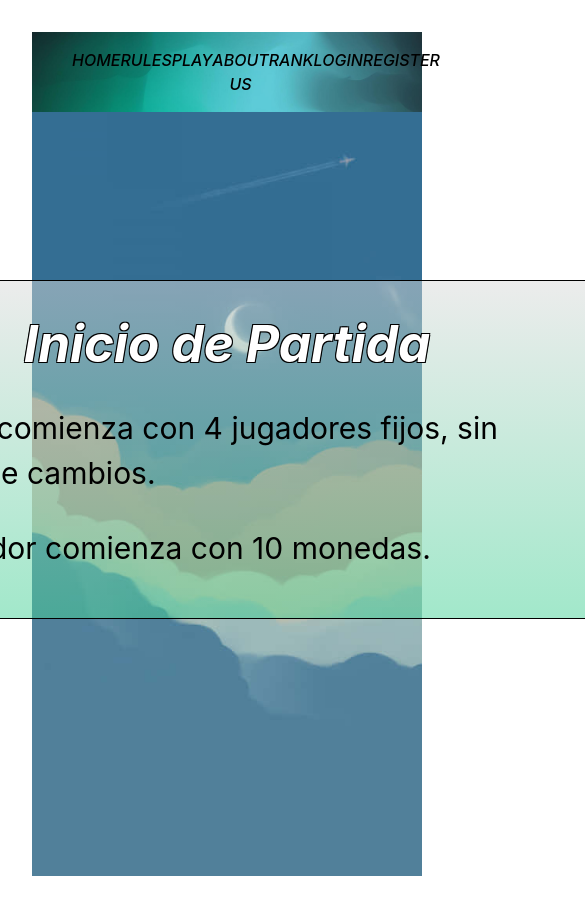
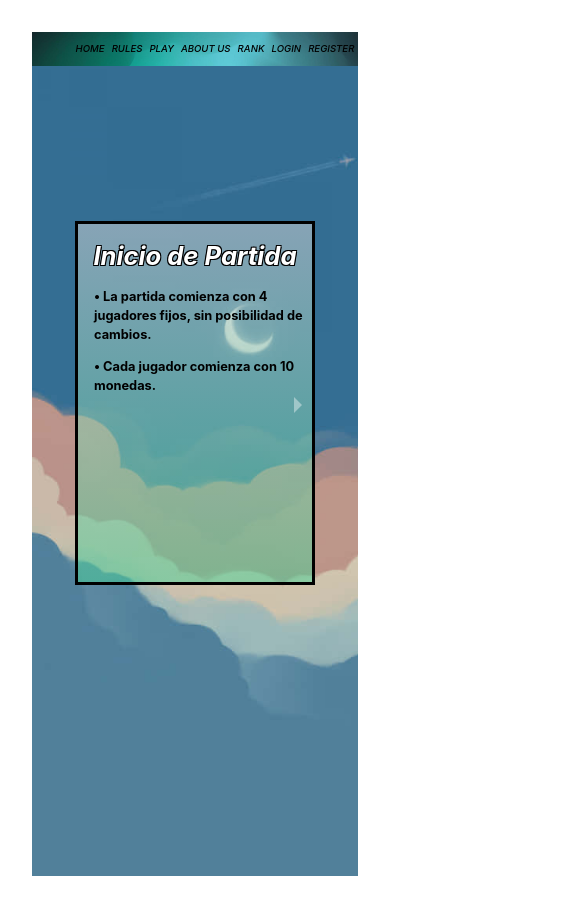
Before and after one commit to ianfryastorga/frontend-polloburbuja, a React (Vite) app in the folder polloburbuja/: page /rules in a window 390 px wide. Shown: the top 908 px of the page, 585 px wide, since content can reach past the window. Built offline with nearby package versions, Linux system fonts and the light colour scheme.

Commit message:
rules 100% y responsive layout

```diff
--- a/polloburbuja/src/App.css
+++ b/polloburbuja/src/App.css
@@ -5,13 +5,13 @@
   padding: 2rem;
   text-align: center;
 }
+
 .fondo {
   background-image: url('./assets/img/fondo.jpg');
   height: 100vh;
   background-size: cover;
   display: flex;
   flex-direction: column;
-
 }
 
 nav ul {
@@ -25,10 +25,10 @@ nav ul {
   height: 300px;
   animation: rotar 7s linear infinite;
 }
+
 nav {
   background-image: url('./assets/img/fondo_nav.jpg');
   background-size: cover;
-
 }
 
 nav ul li {
@@ -63,34 +63,59 @@ h1 {
 }
 
 @keyframes rotar {
-  0% { transform: rotate(0deg); }
-  100% { transform: rotate(360deg); }
+   from { transform: rotate(0deg); }
+   to { transform: rotate(360deg); }
 }
 
 .carousel .carousel-image {
    width: auto;
-  height: 40vh;
+   height: auto;
    object-fit: contain;
 
 }
 
 .carousel {
-  background-image: linear-gradient(to top, rgba(69, 209, 150, 0.5) , rgba(217, 217, 217, 0.5));
-  border: 1px solid #000;
-  height: 40vh;
-  width: 100vw;
+   background-image:
+      linear-gradient(to top, rgba(69,209,150,0.5), rgba(217,217,217,0.5));
+   border: solid black;
+   height:auto;
 }
 
 .carousel h1{
-  text-align: center;
+   text-align:center;
 
 }
 
 .carousel p{
-  text-align: left;
-  padding: 0 1rem;
-  font-style: bold;
-  font-size: 30px;
-  color: black;
+   text-align:left;
+   padding-left :1rem;
+   font-weight:bold;
+   font-size :30px;
+   color:black;
 
 }
+
+
+#minigame {
+  font-size: 18px;
+  padding: 0 1rem;
+
+}
+@media (max-width: 600px) {
+  nav ul {
+    flex-direction: row;
+    align-items: center;
+    font-size: 0.6rem;
+  }
+  .carousel{
+    height: auto;
+    font-size: 0.5rem;
+  }
+  .carousel p{
+    font-size: 0.8rem;
+  }
+  #minigame{
+    font-size: 0.7rem;
+  }
+
+}
--- a/polloburbuja/src/game/rules.jsx
+++ b/polloburbuja/src/game/rules.jsx
@@ -6,7 +6,7 @@ import Layout from '../layout.jsx'
 function Rules() {
   return (
     <Layout>
-      <Carousel showThumbs={false} showStatus={false} showIndicators={false} width='100vh'>
+      <Carousel showThumbs={false} showStatus={false} showIndicators={false} width='60vw'>
         <div>
           <h1>Inicio de Partida</h1>
           <p>• La partida comienza con 4 jugadores fijos, sin posibilidad de cambios.</p>
@@ -29,6 +29,23 @@ function Rules() {
           <p>• La tienda permite comprar potenciadores que se activan inmediatamente en el mismo turno.</p>
         </div>
         <div>
+          <h1>Potenciadores</h1>
+          <p>• Toreto:</p>
+          <p id='minigame'>Le entrega al jugador un dado extra, el jugador dependiendo del resultado en la suma de los dados.</p>
+          <p>• Fuego:</p>
+          <p id='minigame'>Deja todas las casillas que recorra el jugador en su turno de color rojo.</p>
+          <p>• Gandalf:</p>
+          <p id='minigame'>Bloquea el siguiente turno de un jugador a elección</p>
+        </div>
+        <div>
+          <h1>Potenciadores</h1>
+          <p>• Patricio SWAT:</p>
+          <p id='minigame'>Activa un minijuego al azar inmediatamente, luego de esto el jugador vuelve a su turno normal.</p>
+          <p>• Fantasma:</p>
+          <p id='minigame'>Entrega invulnerabilidad a perder monedas en casillas rojas y activar minijuegos en casillas verdes.</p>
+
+        </div>
+        <div>
           <h1>Casillas en el Tablero</h1>
           <p>• El tablero está compuesto por 3 tipos de casillas: verde (minijuego), azul (ganar monedas) y rojo (perder monedas).</p>
           <p>• Al caer en una casilla verde, se activará un minijuego al azar, cuyo ganador obtendrá 1 estrella.</p>
@@ -36,15 +53,21 @@ function Rules() {
         <div>
           <h1>Minijuegos</h1>
           <p>• Mini torneo de Card Jitsu.</p>
-          <p></p>
-          <p>• Flappy Bird.</p>
-          <p></p>
+          <p id='minigame'>El mini torneo de Card Jitsu es un juego de cartas para 4 jugadores. Al inicio, se establecen los enfrentamientos y cada jugador recibe 5 cartas. Cada carta tiene un tipo (agua, fuego o hielo) y un poder. El fuego vence a la nieve, la nieve al agua y el agua al fuego. Si las cartas son del mismo tipo, gana la de mayor poder. Cada turno tiene un límite de tiempo de 20 segundos para seleccionar una carta. El objetivo es eliminar las vidas de los oponentes para avanzar en el torneo y ganar una estrella.</p>
+        </div>
+        <div>
+          <h1>Minijuegos</h1>
+          <p>• Flappy bird por turnos.</p>
+          <p id='minigame'>El mini juego “Flappy Bird” es un desafío de habilidad para los jugadores. Cada jugador controla un ave que debe volar a través de tubos estáticos, ganando un punto por cada tubo que atraviesa. El jugador debe mover el ave hacia arriba y hacia abajo para evitar los tubos. El juego termina cuando el ave choca con un tubo o toca la parte superior o inferior de la pantalla. Los jugadores juegan por turnos y el que obtiene la puntuación más alta gana. En caso de empate, se realiza una ronda adicional.</p>
+        </div>
+        <div>
+          <h1>Minijuegos</h1>
           <p>• Pro Reflex.</p>
+          <p id='minigame'>“Pro Reflex” es un juego de reflejos para 4 jugadores. Cada jugador debe presionar la tecla de espacio cuando un objeto en movimiento se alinea con un círculo en el centro de la pantalla. Los puntos se otorgan según cuán precisamente se alinee el objeto con el círculo cuando se presiona la tecla. Los jugadores juegan por turnos y el que obtiene la puntuación más baja es eliminado. El juego continúa hasta que solo queda un jugador, quien es declarado ganador.</p>
         </div>
         <div>
           <h1>Estrellas y Victoria</h1>
           <p>• Completar una vuelta alrededor del tablero otorga al respectivo jugador 1 estrella.</p>
-          <p>• Ganar un minijuego otorgará 1 estrella.</p>
           <p>• El juego tiene un límite de 10 rondas. El jugador con más estrellas al final de estas gana.</p>
           <p>• Si un jugador alcanza 5 estrellas antes de la ronda 10, gana automáticamente.</p>
         </div>
@@ -55,7 +78,15 @@ function Rules() {
         </div>
         <div>
           <h1>Roles de Administrador</h1>
-          <p>• Detallar permisos.</p>
+          <p>• Control del tiempo límite por turno.</p>
+          <p>• Modificación del número de estrellas requeridas para ganar.</p>
+        </div>
+        <div>
+          <h1>Empates</h1>
+          <p>• En caso de existir empate por estrellas al finalizar el turno 10 el resultado será determinado de la siguiente forma:</p>
+          <p id ='minigame'>- En el caso de 2 jugadores una final de Card Jitsu.</p>
+          <p id ='minigame'>- En el caso de 3 o 4 jugadores una partida de Flappy Bird</p>
+          <p>El ganador del minijuego final, será el ganador de la partida.</p>
         </div>
       </Carousel>
     </Layout>
```
Lines whose indentation alone changed are shown as unchanged.
